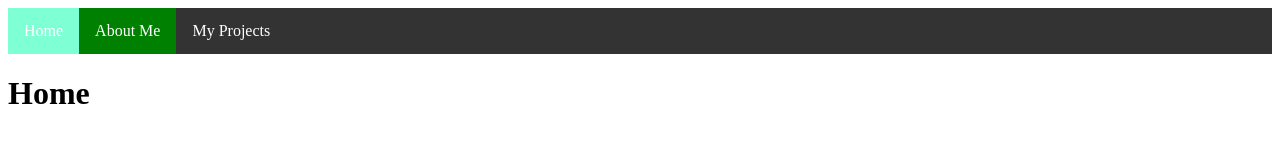
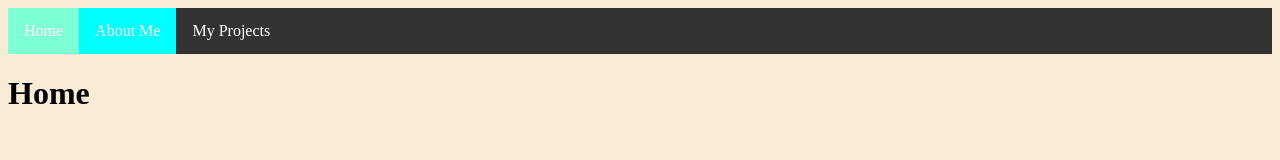
Before and after one commit to NevLo/NevLo.github.io, a plain HTML site: page index.html in a window 1280 px wide. In both pictures the pointer is over the link "About Me". Drawn offline with Linux system fonts and the light colour scheme.

Commit message:
Update style.css

```diff
--- a/style.css
+++ b/style.css
@@ -22,8 +22,13 @@ ul {
 }
 
 li a:hover:not(.active){
-    background-color: green;
+    background-color: aqua;
 }
+
 .active {
     background-color: aquamarine;
 }
+
+body{
+  background-color: antiquewhite;
+}
```
Lines whose indentation alone changed are shown as unchanged.
